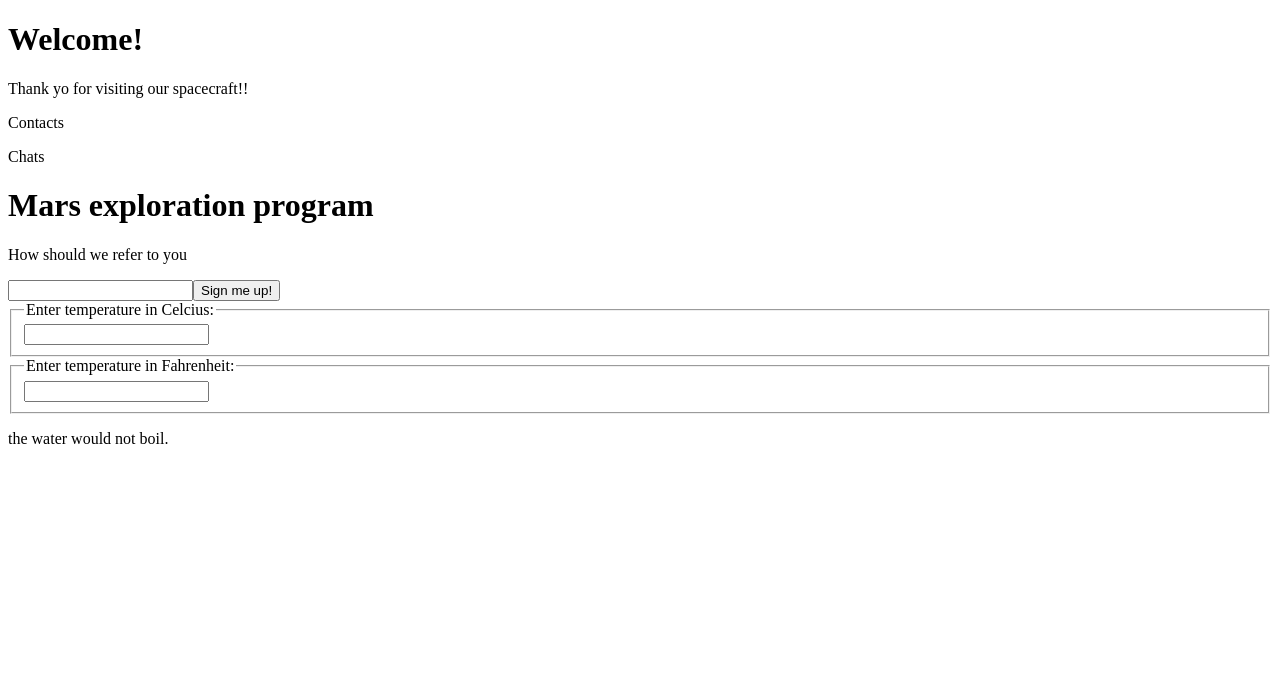
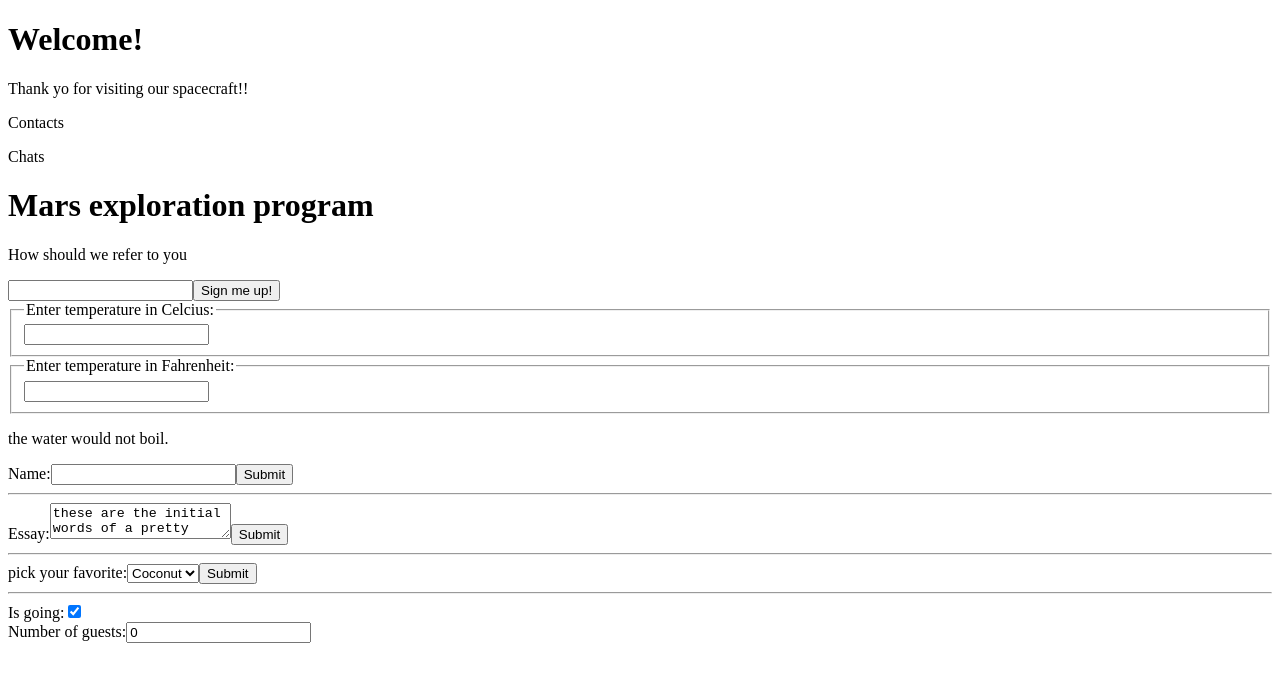
Before and after one commit to LeoDaza7/react-basic-examples, a React (Create React App) app: page / in a window 1280 px wide. Shown: the top 682 px of the page. Built offline with nearby package versions, Linux system fonts and the light colour scheme.

Commit message:
form.jsx added

```diff
--- a/src/App.js
+++ b/src/App.js
@@ -1,12 +1,14 @@
 import React from 'react'
 import SingUpDialog from './components/classes/signUpDialog'
 import Thermostat from './components/classes/thermostat'
+import Form from './components/classes/form'
 
 function App() {
   return (
     <div className="App">
-    <SingUpDialog />
-    <Thermostat />
+      <SingUpDialog />
+      <Thermostat />
+      <Form />
     </div>
   )
 }
--- /dev/null
+++ b/src/components/classes/form.jsx
@@ -0,0 +1,129 @@
+import React from 'react'
+
+class Form extends React.Component {
+
+  constructor(props) {
+    super(props)
+    this.state = {
+      name: '',
+      essay: 'these are the initial words of a pretty great essay...',
+      fruit: '',
+      isGoing: true,
+      numberOfGuests: 0
+     }
+     this.handleNameChange = this.handleNameChange.bind(this)
+     this.handleNameSubmit = this.handleNameSubmit.bind(this)
+     this.handleEssayChange = this.handleEssayChange.bind(this)
+     this.handleEssaySubmit = this.handleEssaySubmit.bind(this)
+     this.handleSelectChange = this.handleSelectChange.bind(this)
+     this.handleSelectSubmit = this.handleSelectSubmit.bind(this)
+     this.handleInputChange = this.handleInputChange.bind(this)
+  }
+
+  handleNameChange(event){
+    this.setState({
+      name: event.target.value,
+    })
+  }
+
+  handleNameSubmit(event) {
+    event.preventDefault()
+    alert('Hello ' + this.state.name + '!')
+  }
+
+  handleEssayChange(event){
+    this.setState({
+      essay: event.target.value,
+    })
+  }
+
+  handleEssaySubmit(event) {
+    event.preventDefault()
+    alert('An essay was submitted: ' + this.state.essay)
+  }
+
+  handleSelectChange(event) {
+    this.setState({
+      fruit : event.target.value
+    })
+  }
+
+  handleSelectSubmit(event) {
+    event.preventDefault()
+    alert('You selected the ' + this.state.fruit + ' fruit!')
+  }
+
+  handleInputChange(event) {
+    const target = event.target
+    const value = target.name === 'isGoing' ? target.checked : target.value
+    const name = target.name
+
+    this.setState({
+      [name] : value
+    })
+  }
+
+  render() {
+    return (
+      <div>
+        {/* basic form */}
+        <form onSubmit={this.handleNameSubmit}>
+          <label>
+            Name:
+            <input type='text' value={this.state.name} onChange={this.handleNameChange} />
+          </label>
+          <input type='submit' value='Submit' />
+        </form>
+        <hr />
+        {/* text-area form */}
+        <form onSubmit={this.handleEssaySubmit}>
+          <label>
+            Essay:
+            <textarea value={this.state.essay} onChange={this.handleNameChange} />
+          </label>
+          <input type='submit' value='Submit' />
+        </form>
+        <hr />
+        {/* select-tag form */}
+        <form onSubmit={this.handleSelectSubmit}>
+          <label>
+            pick your favorite:
+            <select value={this.state.fruit} onChange={this.handleSelectChange}>
+              <option value='coconut' >Coconut</option>
+              <option value='mango'>Mango</option>
+              <option value='apple'>Apple</option>
+              <option value='peach'>Peach</option>
+            </select>
+            <input type='submit' value='Submit'></input>
+          </label>
+        </form>
+        {/* input-tag form */}
+        <hr />
+        <form>
+          <label>
+            Is going:
+            <input
+              name='isGoing'
+              type='checkbox'
+              checked={this.state.isGoing}
+              onChange={this.handleInputChange}
+            />
+          </label>
+          <br />
+          <label>
+            Number of guests:
+            <input
+              name='numberOfGuests'
+              type='number'
+              value={this.state.numberOfGuests}
+              onChange={this.handleInputChange}
+            />
+          </label>
+        </form>
+      </div>
+
+     )
+  }
+}
+
+export default Form
```
